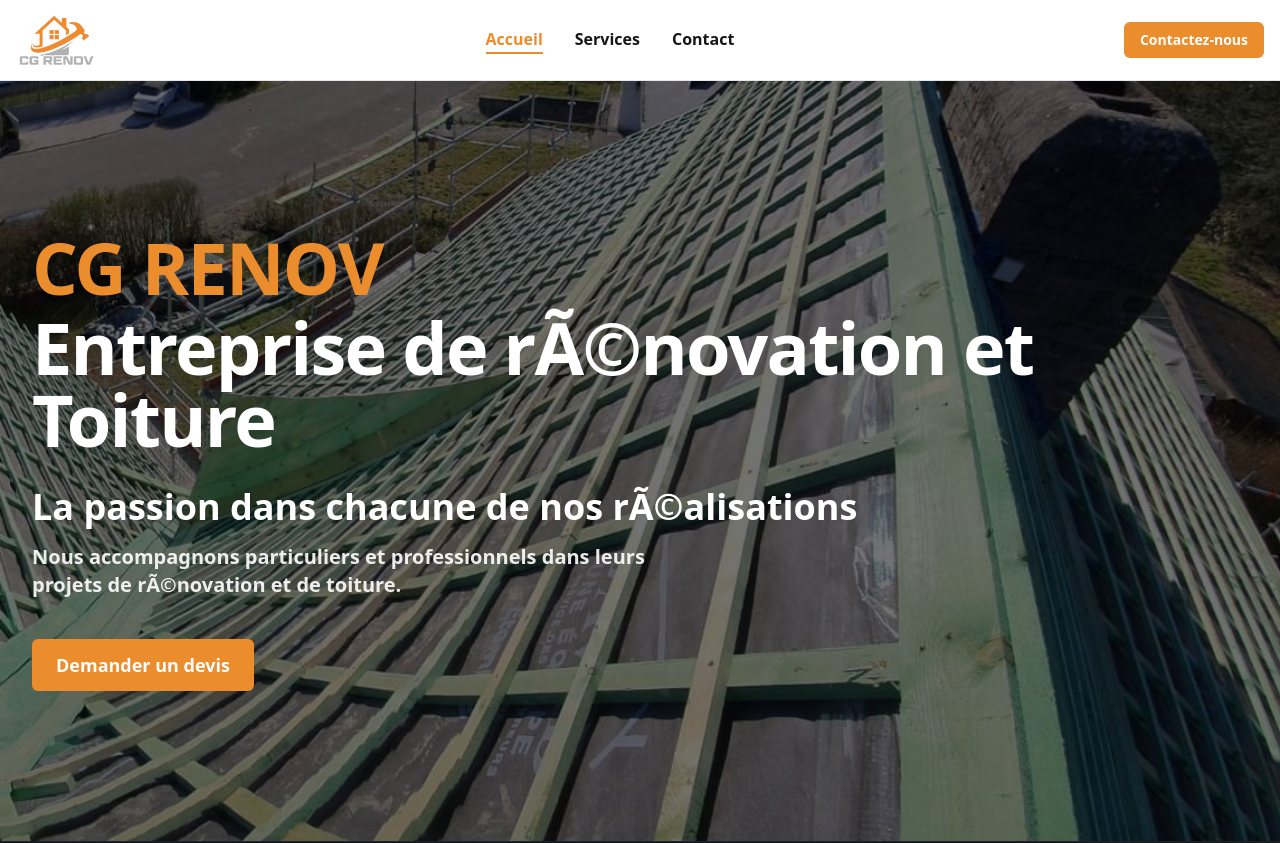
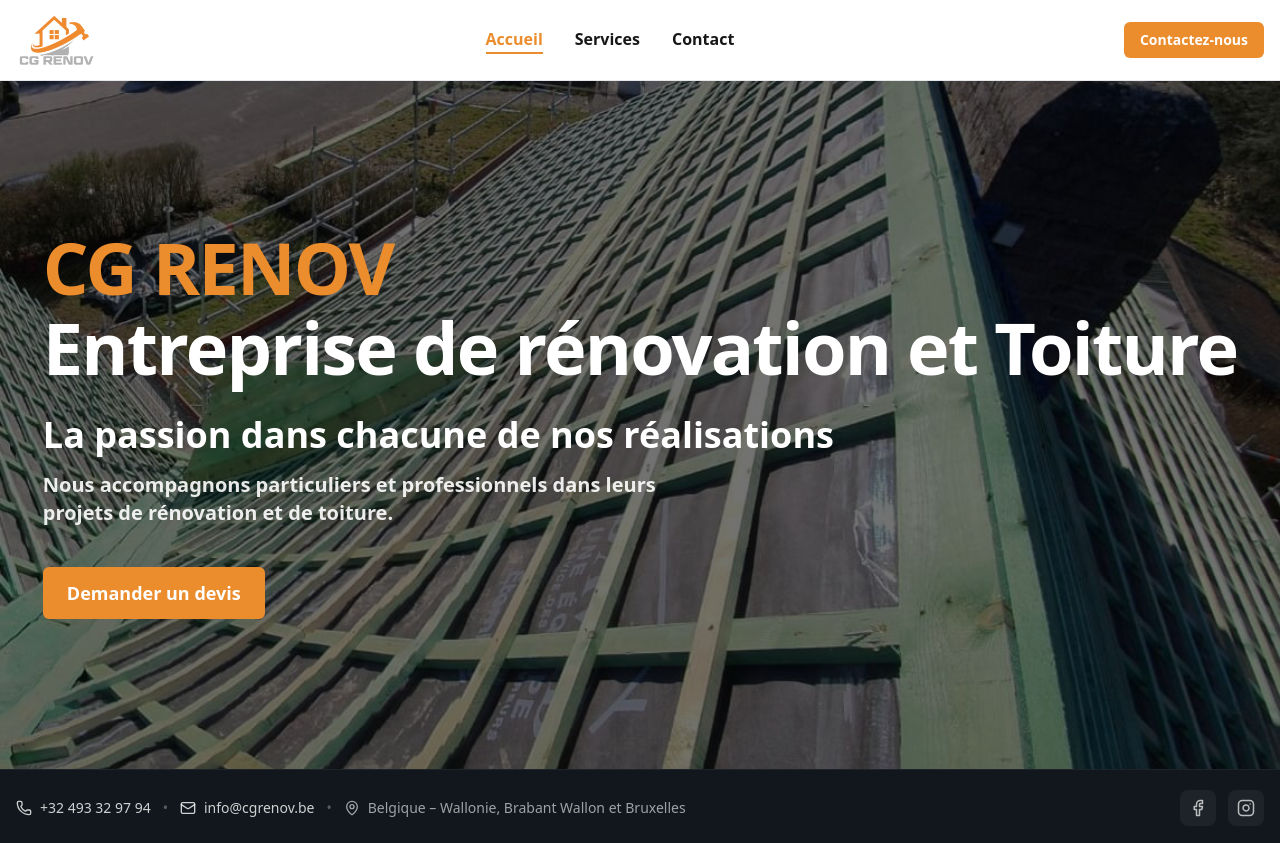
Before and after one commit to NicolasDeza/cgrenov, a Nuxt app: page / in a window 1280 px wide. Shown: the top 843 px of the page. Built offline with nearby package versions, Linux system fonts and the light colour scheme.

Commit message:
Ajout nuxtimg et amélioration chargement css

```diff
--- a/app/components/HeroSection.vue
+++ b/app/components/HeroSection.vue
@@ -15,17 +15,18 @@ useHead({
     class="relative w-full flex items-center py-14 sm:py-28 lg:py-[150px]"
     aria-label="Section d'accueil"
   >
-    <!-- Image de fond optimisÃ©e -->
-    <img
+    <!-- Image de fond optimisée -->
+    <NuxtImg
       src="/images/hero.jpg"
       alt="CG Renov - Entreprise de rénovation et toiture"
       class="absolute inset-0 w-full h-full object-cover"
+      preload
       fetchpriority="high"
       loading="eager"
       decoding="async"
-      width="1920"
-      height="1080"
-    >
+      quality="80"
+      format="webp"
+    />
 
     <!-- Overlay sombre -->
     <div class="absolute inset-0 bg-black/55" />
@@ -40,13 +41,13 @@ useHead({
                animate-[fadeInUp_0.6s_ease-out]"
       >
         <span class="block text-primary font-extrabold text-5xl sm:text-7xl mb-2">CG RENOV</span>
-        <span class="block">Entreprise de rÃ©novation et Toiture</span>
+        <span class="block">Entreprise de rénovation et Toiture</span>
       </h1>
 
       <h2
 class="mt-2 md:mt-4 text-2xl sm:text-4xl font-bold text-white
                  animate-[fadeInUp_0.6s_ease-out_0.15s_both]">
-        La passion dans chacune de nos rÃ©alisations
+        La passion dans chacune de nos réalisations
       </h2>
 
       <!-- Sous-titre -->
@@ -54,7 +55,7 @@ class="mt-2 md:mt-4 text-2xl sm:text-4xl font-bold text-white
 class="max-w-2xl text-base sm:text-xl text-white/90 font-semibold
                 animate-[fadeInUp_0.6s_ease-out_0.3s_both]">
         Nous accompagnons particuliers et professionnels
-        dans leurs projets de rÃ©novation et de toiture.
+        dans leurs projets de rénovation et de toiture.
 
       </p>
 
--- a/nuxt.config.ts
+++ b/nuxt.config.ts
@@ -2,6 +2,14 @@
 export default defineNuxtConfig({
   compatibilityDate: "2025-07-15",
   devtools: { enabled: true },
+
+  features: {
+    inlineStyles: true,
+  },
+
+  experimental: {
+    writeEarlyHints: true,
+  },
 
   css: ["~/assets/css/main.css"],
 
@@ -36,12 +44,6 @@ export default defineNuxtConfig({
       siteUrl: process.env.NUXT_PUBLIC_SITE_URL || "https://www.cgrenov.be",
       turnstileSiteKey: process.env.NUXT_PUBLIC_TURNSTILE_SITE_KEY,
       // storyblokToken: process.env.STORYBLOK_API_TOKEN,
-    },
-  },
-
-  vite: {
-    server: {
-      allowedHosts: true,
     },
   },
 
```
